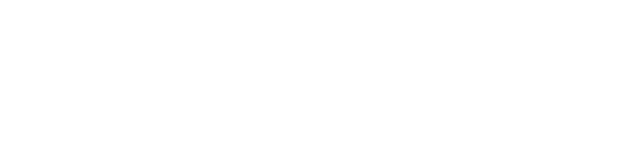
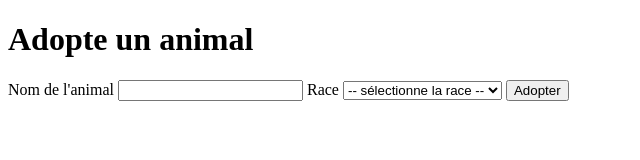
Before and after one commit to Alexandre-Mateos/Adopte-un-animal, a plain HTML site: page index.html in a window 1280 px wide. Shown: the whole page, without its empty margins (0-640 px from the left). Drawn offline with Linux system fonts and the light colour scheme.

Commit message:
mise en place de l'html

```diff
--- a/assets/scripts/scripts.js
+++ b/assets/scripts/scripts.js
@@ -0,0 +1,2 @@
+let animalName = document.querySelector("#nom-animal");
+let animalRace = document.querySelector("#race");
--- a/index.html
+++ b/index.html
@@ -7,6 +7,19 @@
     <script src="assets/scripts/scripts.js" defer></script>
 </head>
 <body>
-
+    <h1>Adopte un animal</h1>
+    <form>
+        <label for="nom-animal">Nom de l'animal</label>
+        <input type="text" id="nom-animal">
+        <label for="race">Race</label>
+        <select id="race">
+            <option value="">-- sélectionne la race --</option>
+            <option value="Chat">-- sélectionne la race --</option>
+            <option value="Poulet">-- sélectionne la race --</option>
+            <option value="Baleine">-- sélectionne la race --</option>
+            <option value="Yeti">-- sélectionne la race --</option>
+        </select>
+        <button type="submit">Adopter</button>
+    </form>
 </body>
 </html>
```
